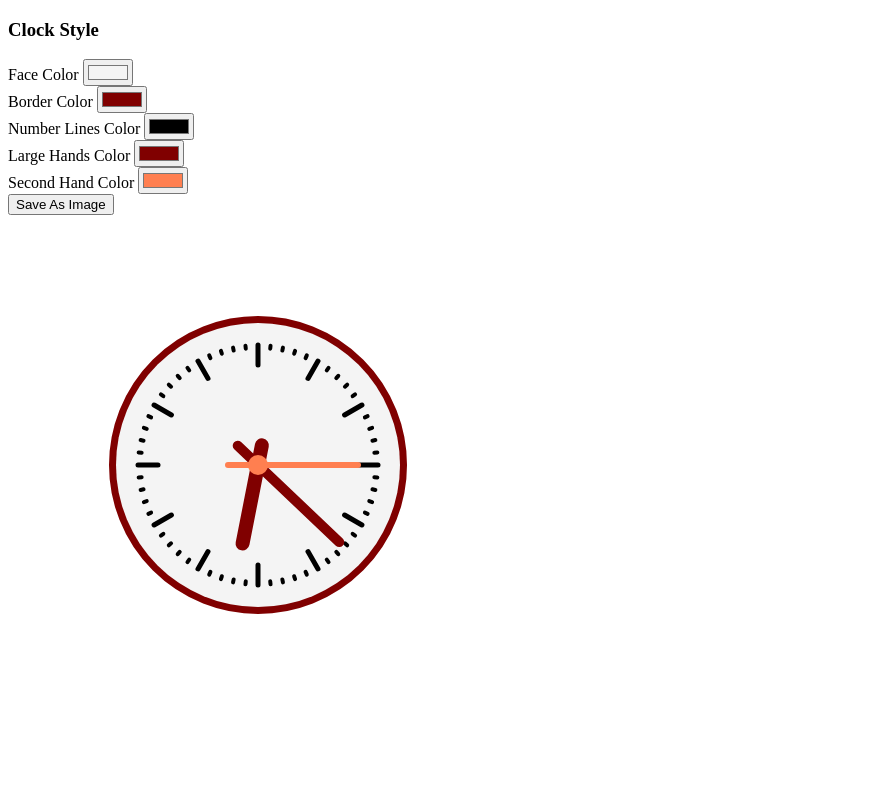
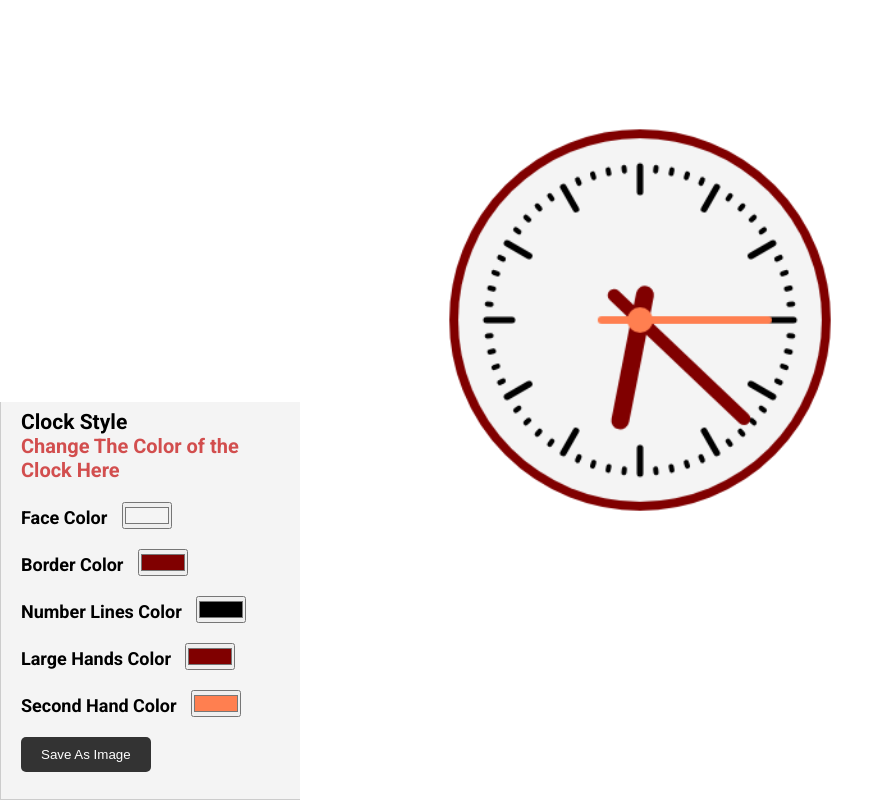
Before and after one commit to Megagig/Animated-Clock, a plain HTML site: page index.html in a window 1280 px wide. Shown: the whole page, without its empty margins (0-894 px from the left). Drawn offline with Linux system fonts and the light colour scheme.

Commit message:
Complete the styling of the app

```diff
--- a/CSS/style.css
+++ b/CSS/style.css
@@ -11,6 +11,25 @@ body {
   font-size: 18px;
 }
 
+.container {
+  display: flex;
+  justify-content: center;
+  align-items: center;
+}
+
+#canvas {
+  width: 50%;
+  height: 50%;
+  position: center;
+  top: 1;
+}
+
+.text {
+  font-size: 20px;
+  font-weight: bold;
+  color: #d24e4e;
+  margin-bottom: 20px;
+}
 button {
   background: #333;
   color: #fff;
--- a/JS/scripts.js
+++ b/JS/scripts.js
@@ -1,3 +1,10 @@
+const canvas = document.getElementById('canvas');
+const faceColor = document.getElementById('face-color');
+const borderColor = document.getElementById('border-color');
+const lineColor = document.getElementById('line-color');
+const largeHandColor = document.getElementById('large-hand-color');
+const secondHandColor = document.getElementById('second-hand-color');
+
 const clock = () => {
   const now = new Date();
   const canvas = document.getElementById('canvas');
@@ -19,7 +26,8 @@ const clock = () => {
   ctx.save();
   ctx.beginPath();
   ctx.lineWidth = 14;
-  ctx.strokeStyle = '#800000';
+  ctx.strokeStyle = borderColor.value;
+  ctx.fillStyle = faceColor.value;
   ctx.arc(0, 0, 142, 0, Math.PI * 2, true);
   ctx.stroke();
   ctx.fill();
@@ -27,6 +35,7 @@ const clock = () => {
 
   // Draw hour lines
   ctx.save();
+  ctx.strokeStyle = lineColor.value;
   for (let i = 0; i < 12; i++) {
     ctx.beginPath();
     ctx.rotate(Math.PI / 6);
@@ -37,6 +46,7 @@ const clock = () => {
   ctx.restore();
   // Draw minute lines
   ctx.save();
+  ctx.strokeStyle = lineColor.value;
   ctx.lineWidth = 4;
   for (let i = 0; i < 60; i++) {
     if (i % 5 !== 0) {
@@ -58,10 +68,11 @@ const clock = () => {
 
   // Draw hour hand
   ctx.save();
+
   ctx.rotate(
     (Math.PI / 6) * hr + (Math.PI / 360) * min + (Math.PI / 21600) * sec
   );
-  ctx.strokeStyle = '#800000';
+  ctx.strokeStyle = largeHandColor.value;
   ctx.lineWidth = 14;
   ctx.beginPath();
   ctx.moveTo(-20, 0);
@@ -72,7 +83,7 @@ const clock = () => {
   // Draw min hand
   ctx.save();
   ctx.rotate((Math.PI / 30) * min + (Math.PI / 1800) * sec);
-  ctx.strokeStyle = '#800000';
+  ctx.strokeStyle = largeHandColor.value;
   ctx.lineWidth = 10;
   ctx.beginPath();
   ctx.moveTo(-28, 0);
@@ -83,8 +94,8 @@ const clock = () => {
   // Draw sec hand
   ctx.save();
   ctx.rotate((sec * Math.PI) / 30);
-  ctx.strokeStyle = '#FF7F50';
-  ctx.fillStyle = '#FF7F50';
+  ctx.strokeStyle = secondHandColor.value;
+  ctx.fillStyle = secondHandColor.value;
   ctx.lineWidth = 6;
   ctx.beginPath();
   ctx.moveTo(-30, 0);
@@ -102,3 +113,11 @@ const clock = () => {
 clock();
 
 requestAnimationFrame(clock);
+
+document.getElementById('save-btn').addEventListener('click', () => {
+  const dataURL = canvas.toDataURL('image/png');
+  const link = document.createElement('a');
+  link.download = 'clock.png';
+  link.href = dataURL;
+  link.click();
+});
--- a/index.html
+++ b/index.html
@@ -3,11 +3,14 @@
   <head>
     <meta charset="UTF-8" />
     <meta name="viewport" content="width=device-width, initial-scale=1.0" />
+    <link rel="stylesheet" href="CSS/style.css" />
     <title>Animated Clock</title>
   </head>
   <body>
+    <div class="container">
       <div class="card">
         <h3>Clock Style</h3>
+        <p class="text">Change The Color of the Clock Here</p>
         <form>
           <div class="form-input">
             <label for="face-color">Face Color</label>
@@ -35,6 +38,7 @@
         </form>
       </div>
       <canvas id="canvas" width="500" height="500"></canvas>
+    </div>
     <script src="JS/scripts.js"></script>
   </body>
 </html>
```
Lines whose indentation alone changed are shown as unchanged.
